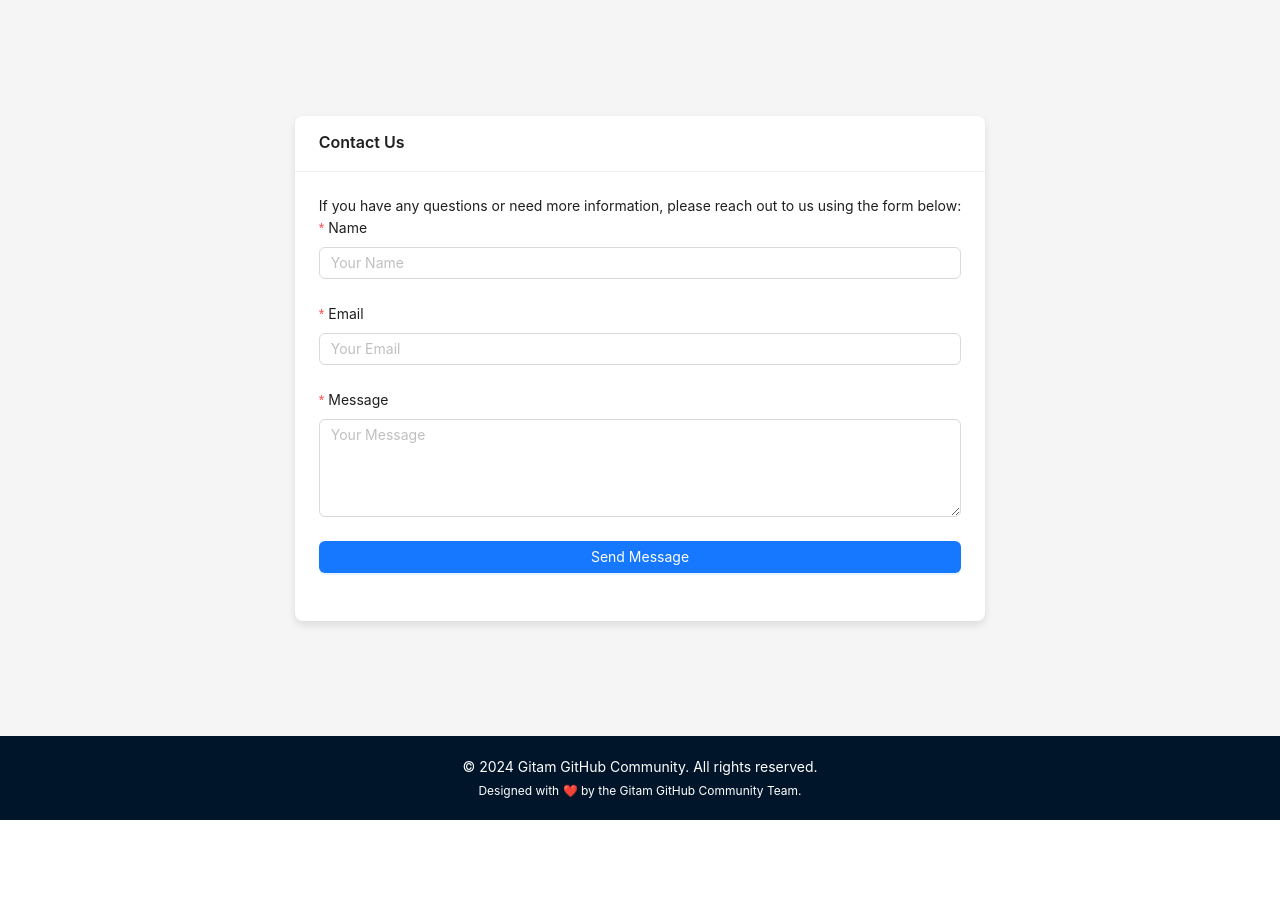
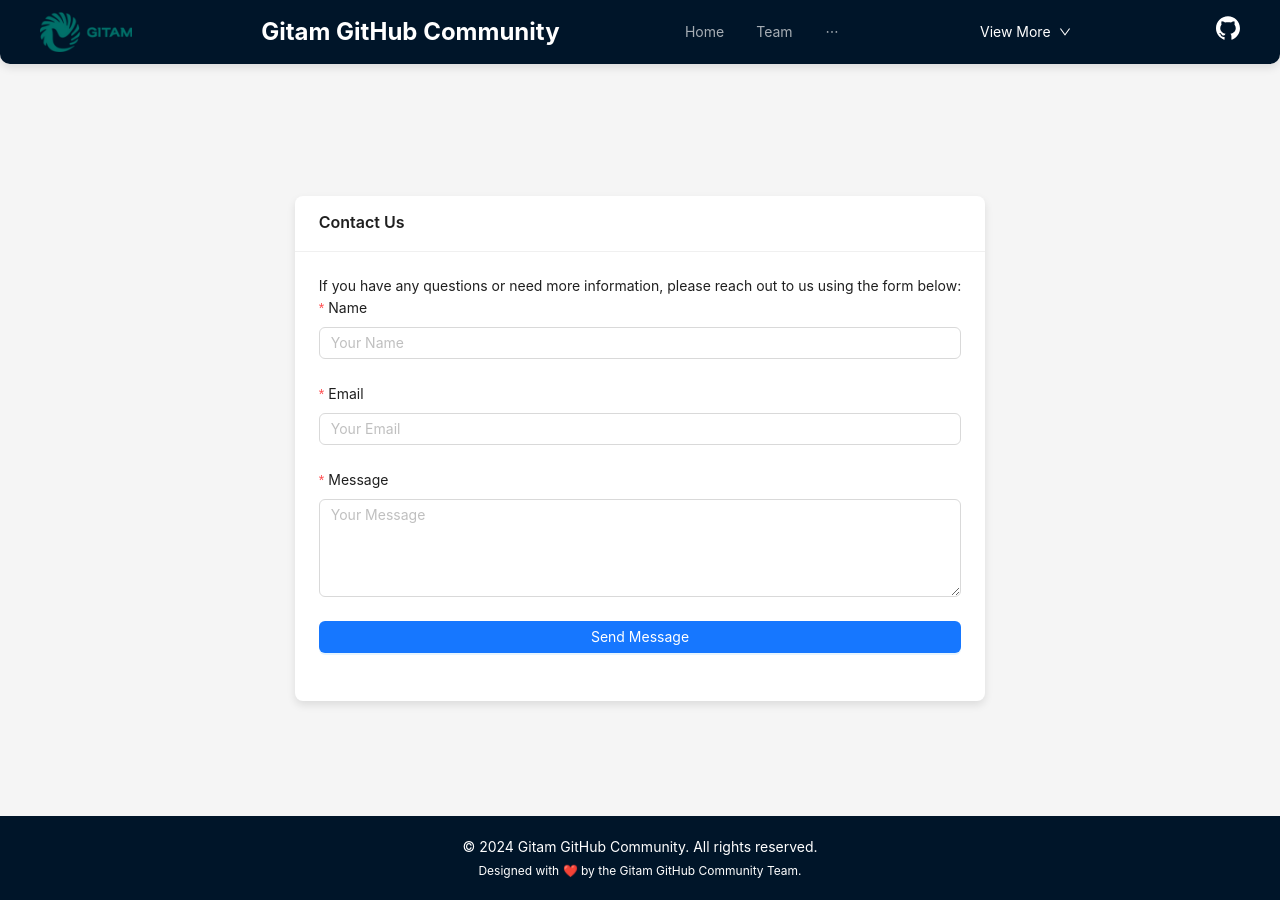
Before and after one commit to RamaSai2519/gitam-github-client, a React (Create React App) app: page /contact in a window 1280 px wide. Before the commit the page ends 820 px from the top, so only its background shows below. Built offline with nearby package versions, Linux system fonts and the light colour scheme.

Commit message:
chore: Update npm dependencies and add react-typing-effect package

```diff
--- a/package.json
+++ b/package.json
@@ -14,6 +14,7 @@
     "react-router-dom": "^6.26.0",
     "react-scripts": "5.0.1",
     "react-typed": "^2.0.12",
+    "react-typing-effect": "^2.0.5",
     "source-map-explorer": "^2.5.3",
     "tailwindcss": "^3.4.9",
     "web-vitals": "^2.1.4"
--- a/src/App.js
+++ b/src/App.js
@@ -8,8 +8,9 @@ import ProjectPage from './pages/ProjectPage';
 import TestimonialsPage from './pages/TestimonialsPage';
 import ContactPage from './pages/ContactPage';
 import HomePage from './pages/HomePage';
+import Header from './components/Header';
+import Footer from './components/Footer';
 import './App.css';
-import Footer from './components/Footer';
 
 const { Content } = Layout;
 
@@ -17,7 +18,8 @@ function App() {
   return (
     <Router>
       <Layout className="layout">
-        <Content style={{ padding: '0 50px' }}>
+        <Header /> {/* Header is included here to be consistent across all pages */}
+        <Content style={{ padding: '0 50px', marginTop: '16px' }}>
           <div className="site-layout-content" style={{ margin: '16px 0' }}>
             <Routes>
               <Route path="/" element={<HomePage />} />
--- a/src/components/Header.js
+++ b/src/components/Header.js
@@ -1,60 +1,92 @@
 import React from 'react';
 import { Layout, Menu, Dropdown, Button } from 'antd';
 import { DownOutlined, GithubOutlined } from '@ant-design/icons';
+import { Link } from 'react-router-dom';
 
 const { Header: AntHeader } = Layout;
 
 const menu = (
   <Menu>
-    <Menu.Item key="1">
-      <a href="/home">Home</a>
-    </Menu.Item>
-    <Menu.Item key="2">
-      <a href="/team">Team</a>
-    </Menu.Item>
-    <Menu.Item key="3">
-      <a href="/resources">Resources</a>
-    </Menu.Item>
     <Menu.Item key="4">
-      <a href="/gallery">Gallery</a>
+      <Link to="/gallery">Gallery</Link>
     </Menu.Item>
     <Menu.Item key="5">
-      <a href="/projects">Projects</a>
+      <Link to="/projects">Projects</Link>
     </Menu.Item>
     <Menu.Item key="6">
-      <a href="/testimonials">Testimonials</a>
+      <Link to="/testimonials">Testimonials</Link>
     </Menu.Item>
     <Menu.Item key="7">
-      <a href="/contact">Contact</a>
+      <Link to="/contact">Contact</Link>
     </Menu.Item>
   </Menu>
 );
 
 function Header() {
   return (
-    <AntHeader style={{ backgroundColor: '/001529', padding: '0 20px', borderRadius: '0 0 10px 10px', boxShadow: '0 4px 8px rgba(0, 0, 0, 0.1)' }}>
-      <div style={{ display: 'flex', alignItems: 'center', maxWidth: '1200px', margin: '0 auto', height: '64px', justifyContent: 'space-between' }}>
-        <img src="/assets/gitamlogo.png" alt="Gitam Logo" style={{ height: '40px', marginRight: '20px', borderRadius: '8px' }} />
-        <h1 style={{ color: '#fff', fontSize: '24px', fontWeight: 'bold', margin: 0 }}>
+    <AntHeader
+      style={{
+        backgroundColor: '#001529',
+        padding: '0 20px',
+        borderRadius: '0 0 10px 10px',
+        boxShadow: '0 4px 8px rgba(0, 0, 0, 0.1)',
+      }}
+    >
+      <div
+        style={{
+          display: 'flex',
+          alignItems: 'center',
+          maxWidth: '1200px',
+          margin: '0 auto',
+          height: '64px',
+          justifyContent: 'space-between',
+        }}
+      >
+        <img
+          src="/assets/gitamlogo.png"
+          alt="Gitam Logo"
+          style={{ height: '40px', marginRight: '20px', borderRadius: '8px' }}
+        />
+        <h1
+          style={{
+            color: '#fff',
+            fontSize: '24px',
+            fontWeight: 'bold',
+            margin: 0,
+          }}
+        >
           Gitam GitHub Community
         </h1>
-        <Menu theme="dark" mode="horizontal" style={{ backgroundColor: 'transparent', borderBottom: 'none', lineHeight: '64px' }}>
+        <Menu
+          theme="dark"
+          mode="horizontal"
+          style={{
+            backgroundColor: 'transparent',
+            borderBottom: 'none',
+            lineHeight: '64px',
+          }}
+        >
           <Menu.Item key="1">
-            <a href="/home">Home</a>
+            <Link to="/">Home</Link>
           </Menu.Item>
           <Menu.Item key="2">
-            <a href="/team">Team</a>
+            <Link to="/team">Team</Link>
           </Menu.Item>
           <Menu.Item key="3">
-            <a href="/resources">Resources</a>
+            <Link to="/resources">Resources</Link>
           </Menu.Item>
         </Menu>
         <Dropdown overlay={menu} trigger={['click']} placement="bottomRight">
-          <Button type="link" style={{ color: '/fff' }}>
+          <Button type="link" style={{ color: '#fff' }}>
             View More <DownOutlined />
           </Button>
         </Dropdown>
-        <a href="https://github.com/" target="_blank" rel="noopener noreferrer" style={{ marginLeft: '20px' }}>
+        <a
+          href="https://github.com/"
+          target="_blank"
+          rel="noopener noreferrer"
+          style={{ marginLeft: '20px' }}
+        >
           <GithubOutlined style={{ fontSize: '24px', color: '#fff' }} />
         </a>
       </div>
--- a/src/pages/HomePage/index.js
+++ b/src/pages/HomePage/index.js
@@ -1,7 +1,6 @@
 import React from 'react';
 import { Button, Card, Col, Row, Typography, Carousel } from 'antd';
-import { ReactTyped } from 'react-typed';
-import Header from '../../components/Header';
+import TypingEffect from 'react-typing-effect';
 
 const { Title, Paragraph } = Typography;
 
@@ -24,9 +23,7 @@ const typingSpeed = 100; // Speed of typing
 
 const HomePage = () => {
     return (
-        <div>
-            <Header />
-            <main className="bg-gray-100 min-h-screen mt-5"> {/* Increased padding-top */}
+        <main className="bg-gray-100 min-h-screen mt-5">
             <div className="text-center">
                 <Carousel autoplay effect="fade">
                     {carouselItems.map((item, index) => (
@@ -36,12 +33,14 @@ const HomePage = () => {
                     ))}
                 </Carousel>
                 <div>
-                        <ReactTyped
-                            strings={[`<span class='text-5xl'>Welcome To GitHub Community Club!</span>`]}
-                            contentType='html'
-                            typeSpeed={typingSpeed}
-                            backSpeed={typingSpeed} loop
-                            showCursor={false}
+                    <TypingEffect
+                        text={['Welcome To GitHub Community.!']}
+                        speed={typingSpeed}
+                        eraseSpeed={typingSpeed}
+                        eraseDelay={2000}
+                        typingDelay={500}
+                        cursorRenderer={cursor => <b>{cursor}</b>}
+                        className="text-7xl font-bold"
                     />
                     <Paragraph className="text-2xl mb-6">
                         Join us in our mission to foster growth, collaboration, and innovation through open-source projects and community engagement.
@@ -114,8 +113,7 @@ const HomePage = () => {
                 </Paragraph>
             </div>
         </main>
-        </div>
     );
-}
+};
 
 export default HomePage;
```
Also changed, not shown: src/pages/ContactPage/index.js (renamed from src/pages/ContactPage.js), src/pages/GalleryPage/index.js (renamed from src/pages/GalleryPage.js), src/pages/ProjectPage/index.js (renamed from src/pages/ProjectPage.js), src/pages/ResourcesPage/index.js (renamed from src/pages/ResourcesPage.js), src/pages/TeamPage/index.js (renamed from src/pages/TeamPage.js), src/pages/TestimonialsPage/index.js (renamed from src/pages/TestimonialsPage.js), 1 other file (tests, documents, lock files or other folders). Lines whose indentation alone changed are shown as unchanged.
